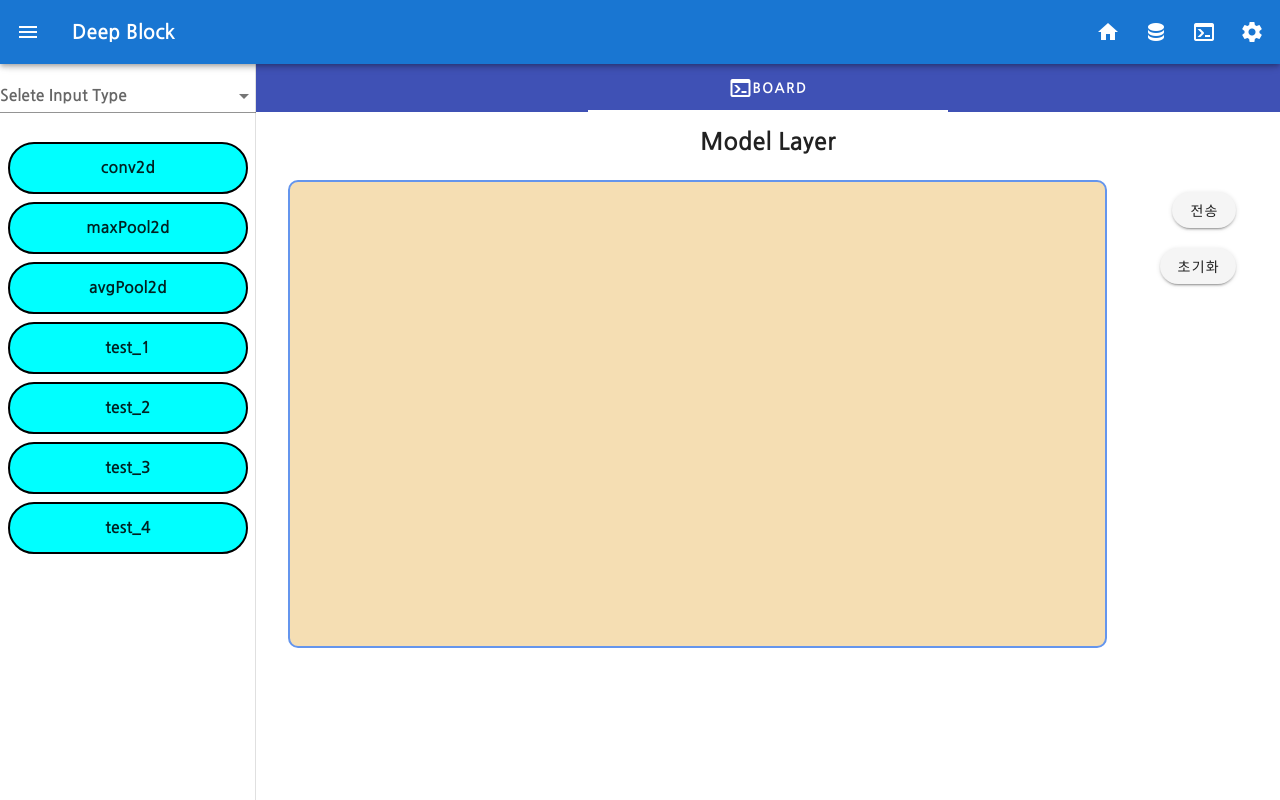
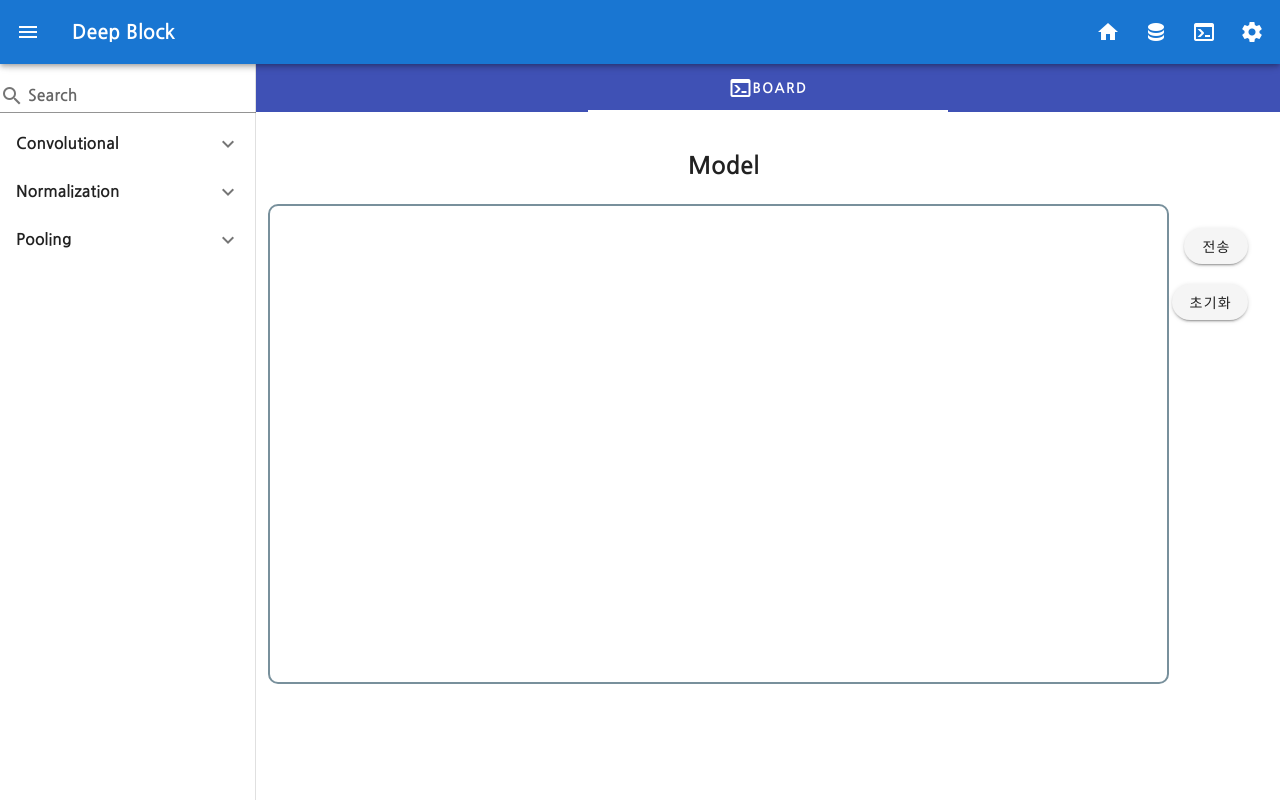
Before and after one commit to devsungmin/Deepblock-Frontend-Study, a Vue app in the folder final-study/: page /board in a window 1280 px wide. Built offline with nearby package versions, Linux system fonts and the light colour scheme.

Commit message:
add: Pallet list, fix: Board layoyt

```diff
--- a/final-study/package.json
+++ b/final-study/package.json
@@ -14,9 +14,10 @@
     "core-js": "^3.6.4",
     "node-sass": "^4.14.0",
     "vue": "^2.6.11",
+    "vue-grid-layout": "^2.3.7",
     "vue-router": "^3.1.6",
     "vuedraggable": "^2.23.2",
-    "vuetify": "^2.2.11"
+    "vuetify": "^2.2.26"
   },
   "devDependencies": {
     "@vue/cli-plugin-babel": "~4.3.0",
--- a/final-study/src/components/Board.vue
+++ b/final-study/src/components/Board.vue
@@ -1,7 +1,7 @@
 <template>
   <v-content>
     <v-tabs fixed-tabs background-color="indigo" dark>
-      <v-tab to="/board"><v-icon>mdi-console</v-icon>Board</v-tab>
+      <v-tab to=""><v-icon>mdi-console</v-icon>Board</v-tab>
     </v-tabs>
     <pallet/>
     <router-view/>
--- a/final-study/src/router/index.js
+++ b/final-study/src/router/index.js
@@ -15,7 +15,7 @@ const routes = [
     { path: '/', component: Main },
     { path: '/board', name: 'Board', component: Board,
         children: [
-            { path: '', component: Block },
+            { path: '/board', component: Block },
         ]
     },
     { path: '/dataset', component: Dataset },
--- a/final-study/src/views/Block.vue
+++ b/final-study/src/views/Block.vue
@@ -1,9 +1,11 @@
 <template>
-    <v-container>
+  <v-container fluid>
     <v-row>
-        <v-col cols="12" align="center">
+      <v-col cols="12"> </v-col>
+
       <!-- Model -->
-          <h2>Model Layer</h2>
+      <v-col cols="12">
+        <h2 style="margin-left: 42%">Model</h2>
         <draggable
           class="model"
           :list="model"
@@ -11,7 +13,8 @@
           @change="log"
         >
           <v-card
-              class="block"
+            v-model="model"
+            class="modelblock"
             id="model"
             v-for="element in model"
             :class="element.key"
@@ -21,7 +24,6 @@
           </v-card>
         </draggable>
       </v-col>
-      </v-row>
 
       <v-col cols="12" align="end">
         <div class="resultBtn" id="resultBtn">
@@ -31,12 +33,12 @@
           <v-btn rounded @click="replace()">초기화</v-btn>
         </div>
       </v-col>
+    </v-row>
   </v-container>
 </template>
 
 <script>
 import draggable from "vuedraggable";
-
 export default {
   name: "Block",
   components: {
@@ -83,21 +85,16 @@ h1
   color: black
   text-align: center
 
-
 .model
   position: absolute
-  width:80%
+  width: 88%
   height: 100%
-  border: 2px solid cornflowerblue
-  background: wheat
+  border: 2px solid #78909C
+  background: white
   border-radius: 10px
-  margin: 20px
-
-.activations
-  text-align: 30%
-
-.layers.model
-  text-align: 20%
+  margin-top: 20px
+  text-align: center
+  overflow: inherit
 
 .resultBtn,
 .resetBtn
@@ -106,16 +103,25 @@ h1
 .block
   width: 50%
   font-size: 100%
-  height: auto
-  text-align: center
+  margin-top: 2%
+  margin-bottom: 2%
 
-#activations,
-#model.activation
-  background: yellow
-  border: 2px solid yellowgreen
+.modelblock
+  width: 50%
+  font-size: 100%
+  margin-top: 2%
+  margin-bottom: 2%
+  margin-left:25%
 
-#layers,
-#model.layer
-  background: cyan
-  border: 2px solid black
+#model.pooling
+  background: #B2DFDB
+  border: 2px solid #26A69A
+
+#model.convol
+  background: #E1BEE7
+  border: 2px solid #AB47BC
+
+#model.nomalization
+  background: #DCE775
+  border: 2px solid #827717
 </style>
--- a/final-study/src/views/Pallet.vue
+++ b/final-study/src/views/Pallet.vue
@@ -1,21 +1,74 @@
 <template>
   <v-navigation-drawer v-model="pallet" clipped app>
-    <v-combobox label="Selete Input Type" :items="items" />
-      <v-list rounded nav class="sidebar-list layer">
-        <draggable class="pallet">
+    <v-text-field
+      class="searchBar"
+      hide-details
+      label="Search"
+      prepend-inner-icon="mdi-magnify"
+    />
+    <v-list class="sidebar-list layer" nav rounded>
+      <v-list-group>
+        <template v-slot:activator>
+          <v-list-item-title>Convolutional</v-list-item-title>
+        </template>
+        <draggable :list="convol" :group="{ type: 'convol', pull: 'clone'}">
           <v-list-item
-          class="layers"
-          v-for="layer in layers"
-          :key="layer.type"
+            class="convol"
+            v-for="con in convol"
+            :key="con.type"
+            :group="{ type: 'type', put: false }"
             @click="moveItem"
           >
             <v-list-item-content>
               <v-list-item-title class="block">
-              {{ layer.type }}
+                {{ con.type }}
               </v-list-item-title>
             </v-list-item-content>
           </v-list-item>
         </draggable>
+      </v-list-group>
+
+       <v-list-group>
+        <template v-slot:activator>
+          <v-list-item-title>Normalization</v-list-item-title>
+        </template>
+        <draggable :list="nomalization" :group="{ type: 'nomalization', pull: 'clone'}">
+          <v-list-item
+            class="nomalization"
+            v-for="nom in nomalization"
+            :key="nom.type"
+            :group="{ type: 'type', put: false }"
+            @click="moveItem"
+          >
+            <v-list-item-content>
+              <v-list-item-title class="block">
+                {{ nom.type }}
+              </v-list-item-title>
+            </v-list-item-content>
+          </v-list-item>
+        </draggable>
+      </v-list-group>
+
+       <v-list-group>
+        <template v-slot:activator>
+          <v-list-item-title>Pooling</v-list-item-title>
+        </template>
+        <draggable :list="pooling" :group="{ type: 'pooling', pull: 'clone'}">
+          <v-list-item
+            class="pooling"
+            v-for="pool in pooling"
+            :key="pool.type"
+            :group="{ type: 'type', put: false }"
+            @click="moveItem"
+          >
+            <v-list-item-content>
+              <v-list-item-title class="block">
+                {{ pool.type }}
+              </v-list-item-title>
+            </v-list-item-content>
+          </v-list-item>
+        </draggable>
+      </v-list-group>
     </v-list>
   </v-navigation-drawer>
 </template>
@@ -28,16 +81,32 @@ export default {
     draggable,
   },
   data: () => ({
-    layers: [
-      { key: "layer", type: "conv2d", ID: "l0" },
-      { key: "layer", type: "maxPool2d", ID: "l1" },
-      { key: "layer", type: "avgPool2d", ID: "l2" },
-      { key: "layer", type: "test_1", ID: "l3" },
-      { key: "layer", type: "test_2", ID: "l4" },
-      { key: "layer", type: "test_3", ID: "l5" },
-      { key: "layer", type: "test_4", ID: "l6" },
+    convol: [
+      { key: "convol", type: "conv1d", ID: "c0" },
+      { key: "convol", type: "conv2d", ID: "c1" },
+      { key: "convol", type: "conv2dTranspose", ID: "c2" },
+      { key: "convol", type: "conv3d", ID: "c3" },
+      { key: "convol", type: "cropping2D", ID: "c4" },
+      { key: "convol", type: "depthwiseConv2d", ID: "c5" },
+      { key: "convol", type: "separableConv2d", ID: "c6" },
+      { key: "convol", type: "upSampling2d", ID: "c7" }
     ],
-    items: ["Layer", "compile", "Fit"],
+    nomalization: [
+      { key: "nomalization", type: "batchNormalization", ID: "n0" },
+      { key: "nomalization", type: "layerNormalization", ID: "n1" }
+    ],
+    pooling: [
+      { key: "pooling", type: "averagePooling1d", ID: "p0"},
+      { key: "pooling", type: "averagePooling2d", ID: "p1"},
+      { key: "pooling", type: "averagePooling3d", ID: "p2"},
+      { key: "pooling", type: "globalAveragePooling1d", ID: "p3"},
+      { key: "pooling", type: "globalAveragePooling2d", ID: "p4"},
+      { key: "pooling", type: "globalMaxPooling1d", ID: "p5"},
+      { key: "pooling", type: "globalMaxPooling2d", ID: "p6"},
+      { key: "pooling", type: "maxPooling1d", ID: "p7"},
+      { key: "pooling", type: "maxPooling2d", ID: "p8"},
+      { key: "pooling", type: "maxPooling3d", ID: "p9"},
+    ]
   }),
   methods: {
     moveItem: function() {
@@ -56,11 +125,9 @@ h1
   width: 50%
   font-size: 100%
   height: auto
-  text-align: center
 
-.layers
+.convol,
+.pooling,
+.nomalization
   width: auto
-  background: cyan
-  border: 2px solid black
-  text-align: center
 </style>
```
Also changed, not shown: final-study/src/assets/data/project.json (renamed from final-study/src/assets/data/modelsdata.json), 1 other file (tests, documents, lock files or other folders). Lines whose indentation alone changed are shown as unchanged.
